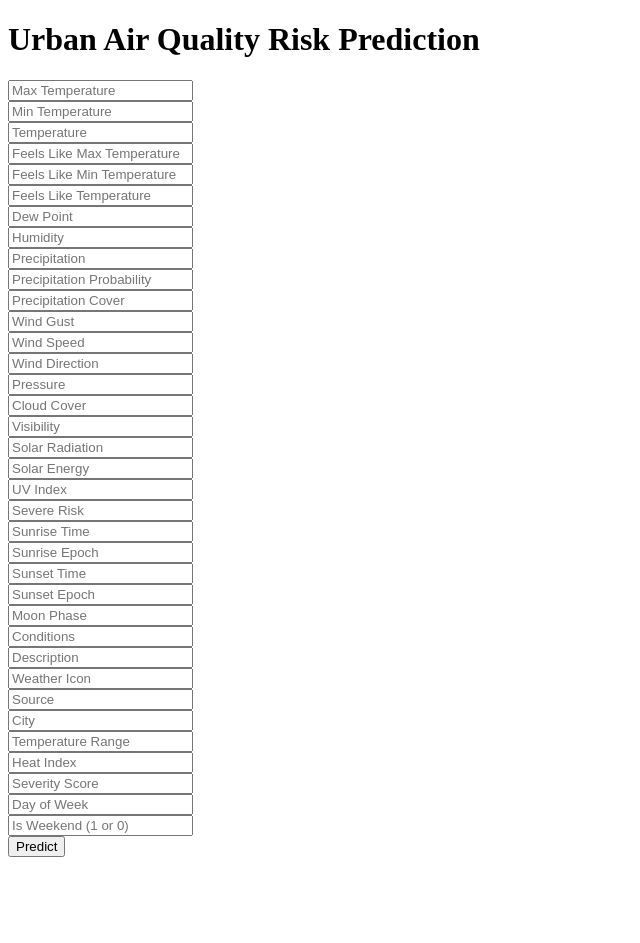
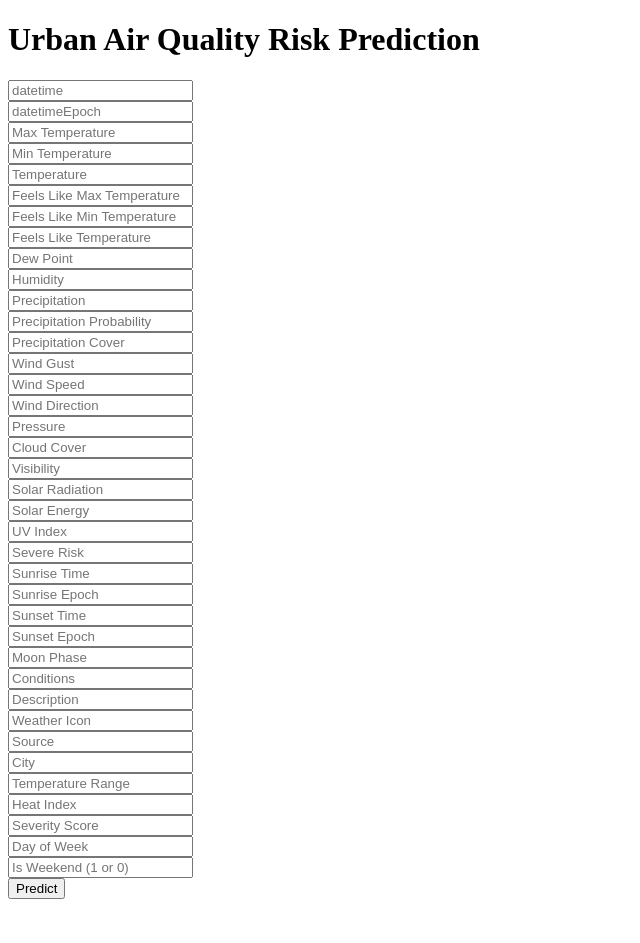
Before and after one commit to kagHarsh/urban_pandas, a Flask app: page / in a window 1280 px wide. Shown: the whole page, without its empty margins (0-640 px from the left). Before the commit the page ends 857 px from the top, so only its background shows below. Run offline with Flask 3, Linux system fonts and the light colour scheme; parts of the project's set-up code (start-up, migrations or seed data) failed here and were passed over.

Commit message:
third commit

```diff
--- a/templates/home.html
+++ b/templates/home.html
@@ -16,6 +16,8 @@
 
     <!-- Main Input For Receiving Query to our ML Model -->
     <form action="{{ url_for('predict') }}" method="post">
+      <input type="text" name="datetime" placeholder="datetime" required="required" /><br>
+      <input type="text" name="datetimeEpoch" placeholder="datetimeEpoch" required="required" /><br>
       <input type="text" name="tempmax" placeholder="Max Temperature" required="required" /><br>
       <input type="text" name="tempmin" placeholder="Min Temperature" required="required" /><br>
       <input type="text" name="temp" placeholder="Temperature" required="required" /><br>
```
